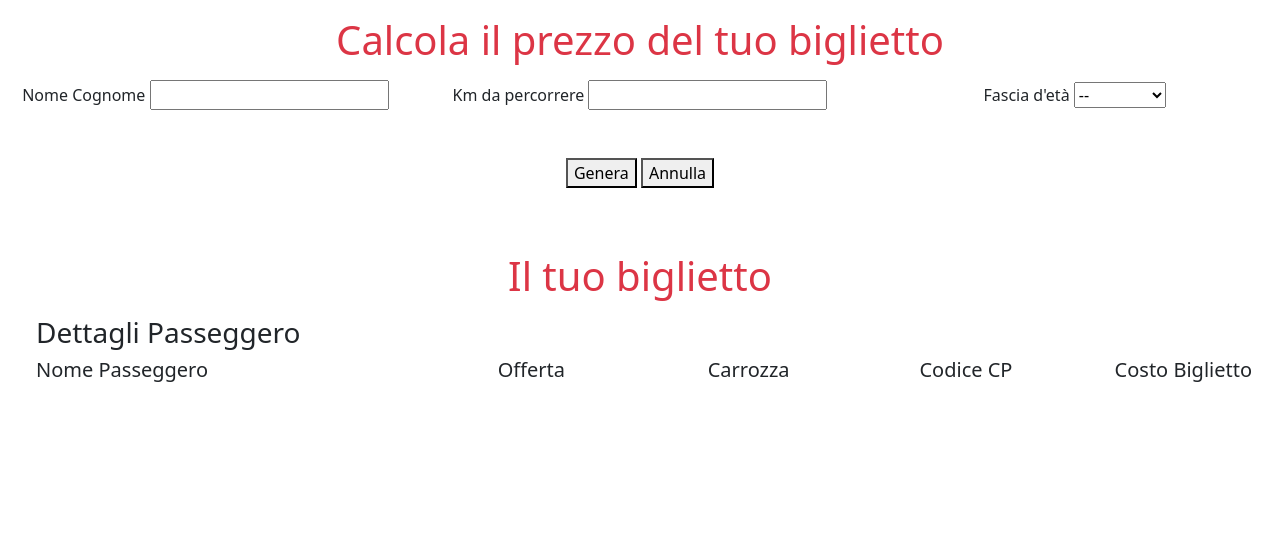
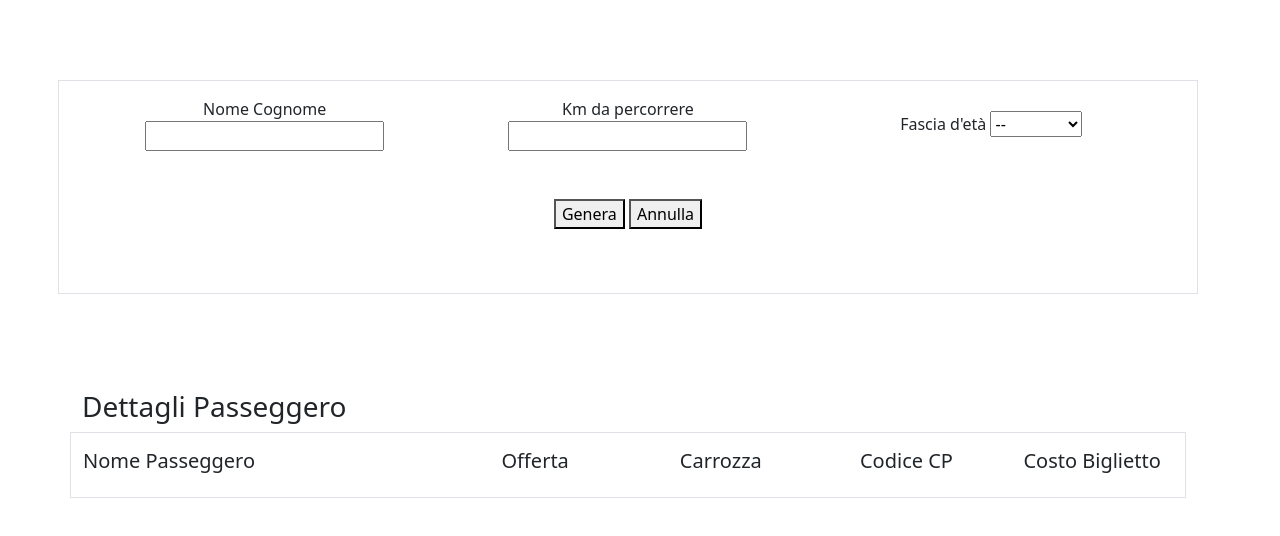
Before and after one commit to MarcoSalvatore91/js-biglietto-treno-form, a plain HTML site: page index.html in a window 1280 px wide. Drawn offline with nearby package versions, Linux system fonts and the light colour scheme.

Commit message:
end exercise

```diff
--- a/index.html
+++ b/index.html
@@ -11,10 +11,10 @@
     <title>Ticket Train</title>
 </head>
 <body>
-    <div class="row">
+    <div class="row container-fluid">
         <section class="col-12" id="info-ticket">
-            <h1 class="text-center m-3 text-danger">Calcola il prezzo del tuo biglietto</h1>
-            <div class="row justify-content-betweeen">
+            <h1 class="text-center m-3 text-white">Calcola il prezzo del tuo biglietto</h1>
+            <div class="row justify-content-betweeen border py-3 bg-white container m-auto">
                 <div class="col-4 align-self-center text-center">
                     <span id="name">Nome Cognome</span>
                     <input type="text" id="fsname" name="fsname">
@@ -37,31 +37,35 @@
                 </div>
             </div>
         </section>
+        <!-- Info Biglietto -->
         <section id="price-ticket">
-            <h1 class="text-center m-3 text-danger">Il tuo biglietto</h1>
-            <div class="row">
-                <div class="col-12 ps-5">
+            <h1 class="text-center m-3 text-white">Il tuo biglietto</h1>
+            <div class="bg-white container m-auto py-3">
                 <h3>Dettagli Passeggero</h3>
-                </div>
-                <div class="col-4 ps-5">
+                <!-- Risultato dati compilati -->
+                <div class="row border user-price">
+                    <div id="info-user" class="col-4 py-3">
+                        <div class="h-100">
                             <h5>Nome Passeggero</h5>
                             <span id="result-info"></span>
                         </div>
-                <div class="col-2 text-center">
+                    </div>
+                    <div class="padding-center col-2 text-center py-3">
                         <h5>Offerta</h3>
                         <span id="result-age"></span>
                     </div>
-                <div class="col-2 text-center">
+                    <div class="padding-center col-2 text-center py-3">
                         <h5>Carrozza</h3>
                         <span id="carrage"></span>
                     </div>
-                <div class="col-2 text-center">
+                    <div class="padding-center col-2 text-center py-3">
                         <h5>Codice CP</h3>
                         <span id="cp-code"></span>
                     </div>
-                <div class="col-2 text-center">
+                    <div class="padding-center col-2 text-center py-3">
                         <h5>Costo Biglietto</h3>
                         <span id="final-price"></span>
+                    </div>
                 </div>
             </div>
         </section>
```
Lines whose indentation alone changed are shown as unchanged.
